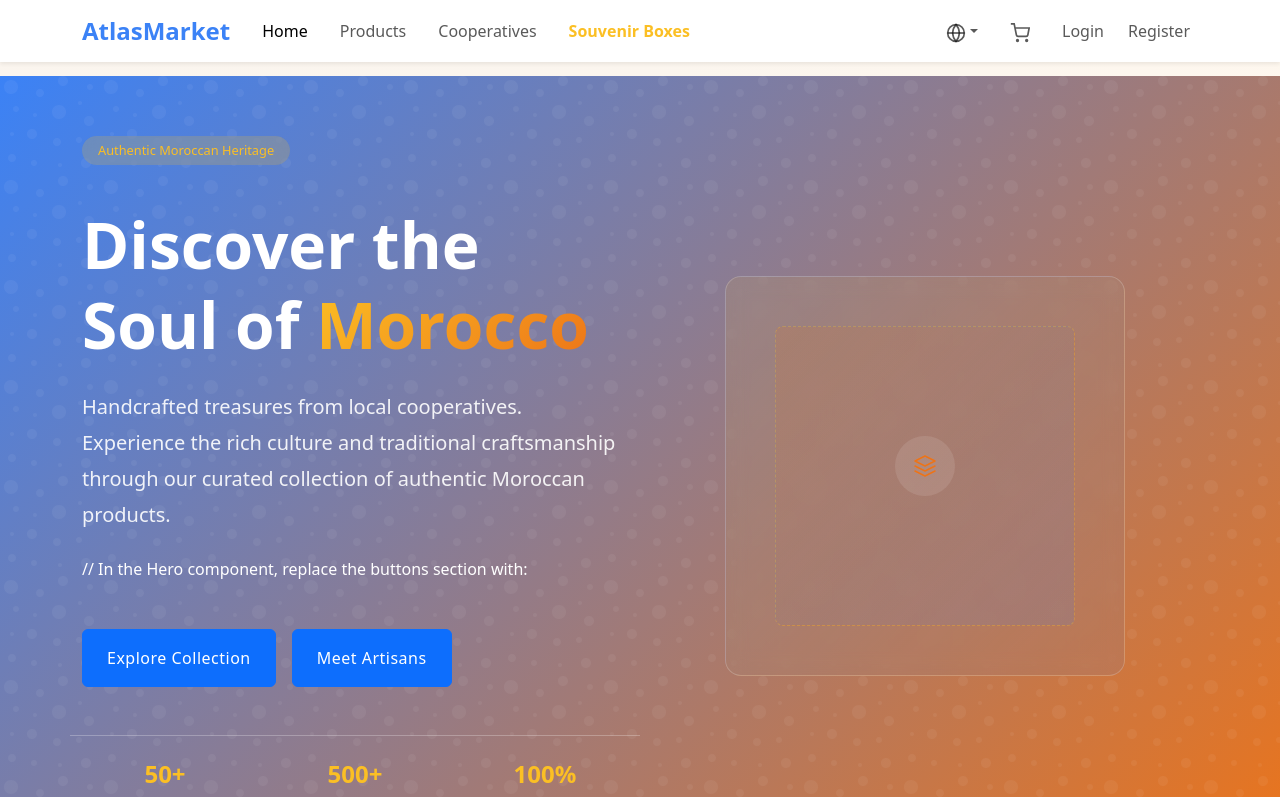
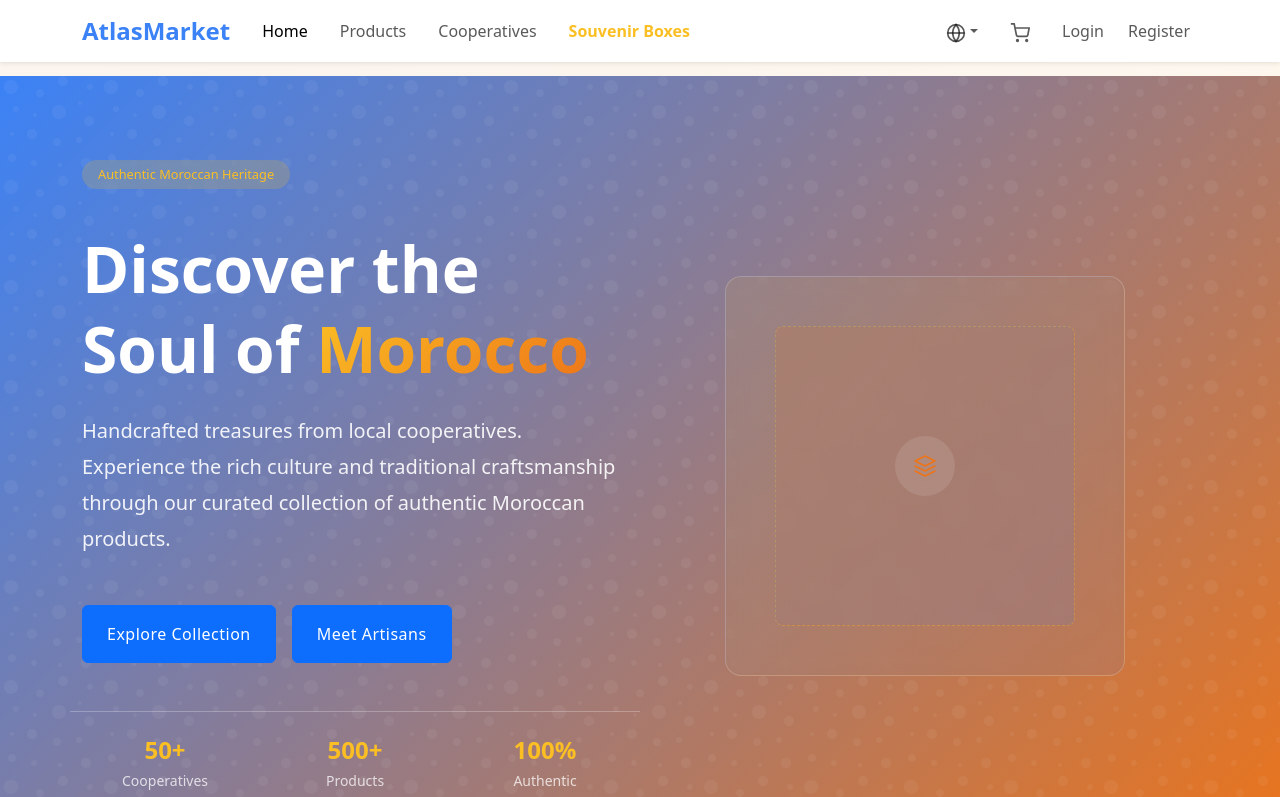
Before and after one commit to Imanet4/E-Market-MERN, a React (Create React App) app in the folder frontend/: page / in a window 1280 px wide. Shown: the top 797 px of the page. Built offline with nearby package versions, Linux system fonts and the light colour scheme; no server answers.

Commit message:
Removing comments from the UI

```diff
--- a/frontend/src/pages/Home/Hero.js
+++ b/frontend/src/pages/Home/Hero.js
@@ -60,7 +60,7 @@ const Hero = () => {
               Moroccan products.
             </p>
 
-            // In the Hero component, replace the buttons section with:
+            {/* In the Hero component, replace the buttons section with:*/}
               <div className="d-flex flex-wrap gap-3 mt-5">
                 <Link to="/products" className="text-decoration-none">
                   <Button
```
